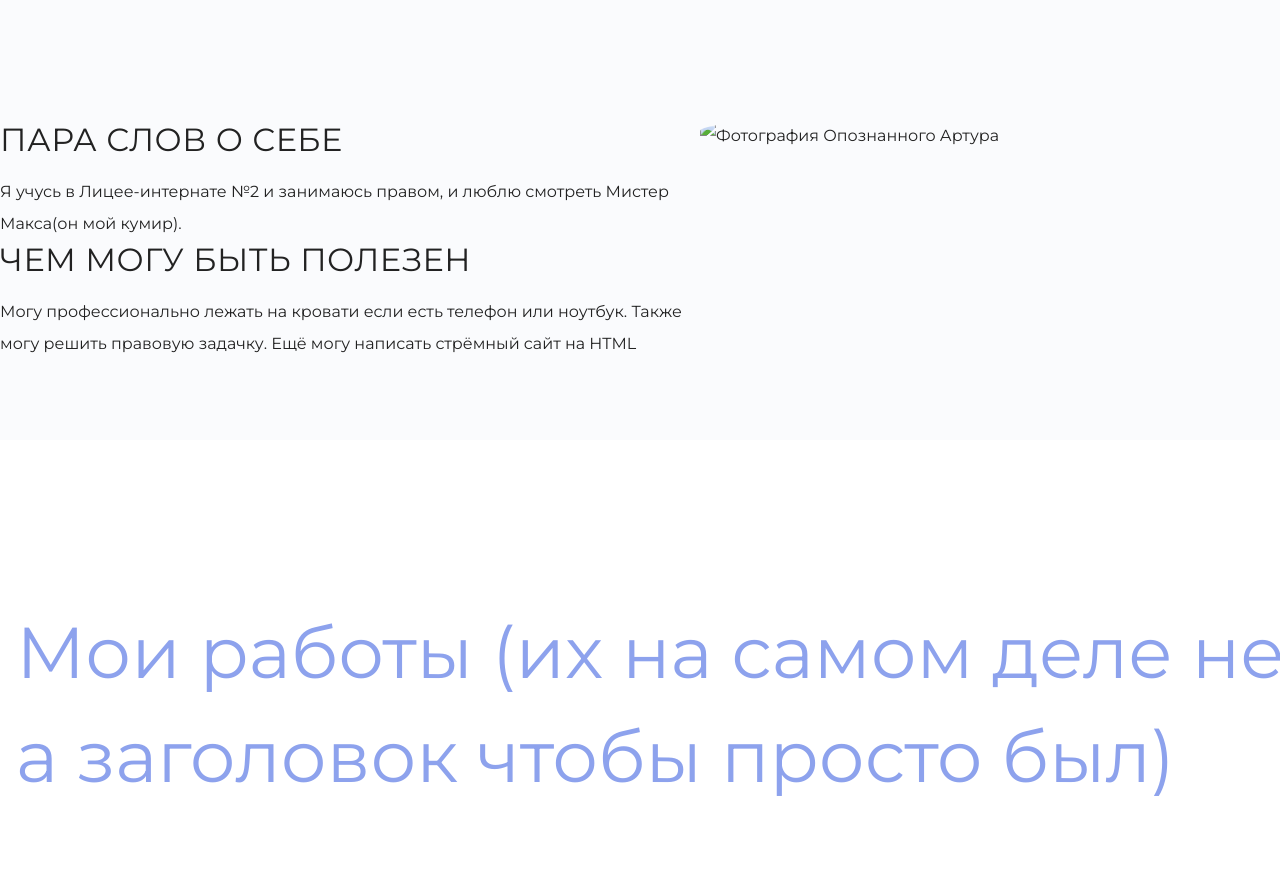
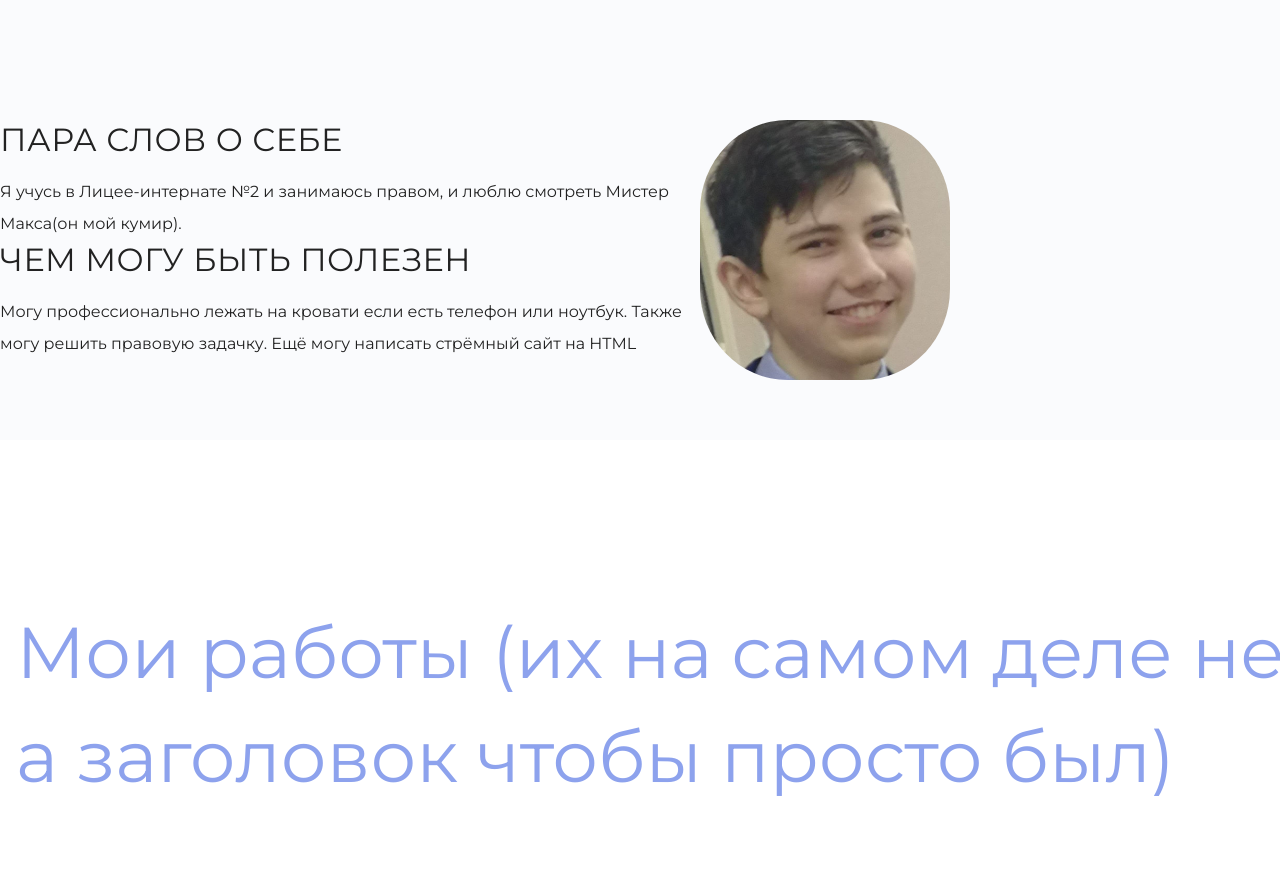
Before and after one commit to Rutrartu/-, a plain HTML site: page index.html in a window 1280 px wide. Shown: the part 920-1805 px from the top of the page. Drawn offline with Linux system fonts and the light colour scheme; files whose address does not match are found by name.

Commit message:
Add files via upload

```diff
--- a/index.html
+++ b/index.html
@@ -28,7 +28,7 @@
         <div class="container">
       <h2 class="subheading">Давайте познакомимся</h2>
       <figure class="user-image">
-        <img src="files/user.jpg" width="536" height="928" alt="Фотография Опознанного Артура">
+        <img src="user.jpg" width="536" height="928" alt="Фотография Опознанного Артура">
       </figure></div>
       <h3>Пара слов о себе</h3>
       <p>Я учусь в Лицее-интернате №2 и занимаюсь правом, и люблю смотреть Мистер Макса(он мой кумир).</p>
```
